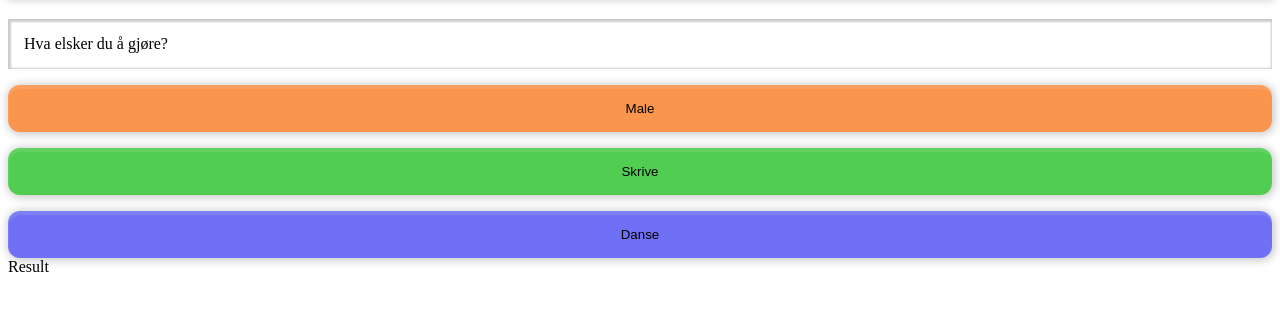
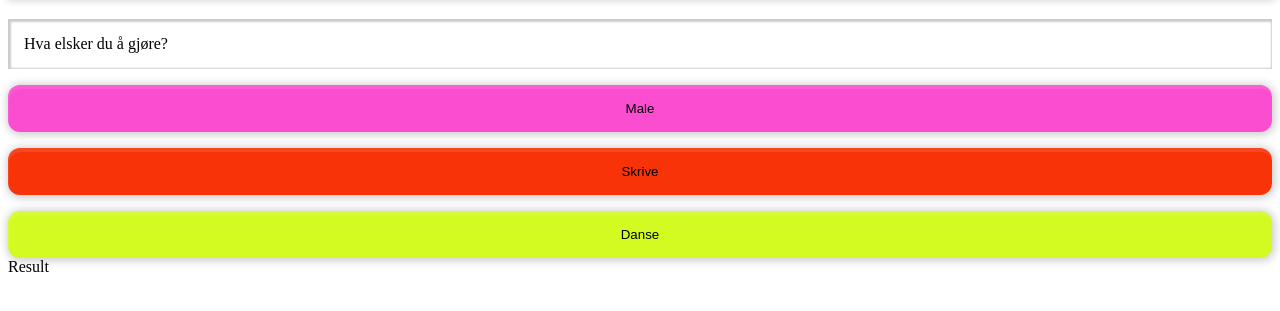
Before and after one commit to EvyBettina/EBJ-barometer, a website: page index.html in a window 1280 px wide. Shown: the part 93-404 px from the top of the page. Drawn offline with Linux system fonts and the light colour scheme.

Commit message:
chg color button

```diff
--- a/index.css
+++ b/index.css
@@ -5,9 +5,9 @@ button {
 
 /* Fargerike Ord */
 :root {
-  --color-choice-a: rgb(250, 149, 77);
-  --color-choice-b: rgb(81, 205, 81);
-  --color-choice-c: rgb(112, 112, 246);
+  --color-choice-a: rgb(250, 77, 207);
+  --color-choice-b: rgb(247, 51, 7);
+  --color-choice-c: rgb(211, 251, 34);
 }
 
 .bg-color-a {
```
